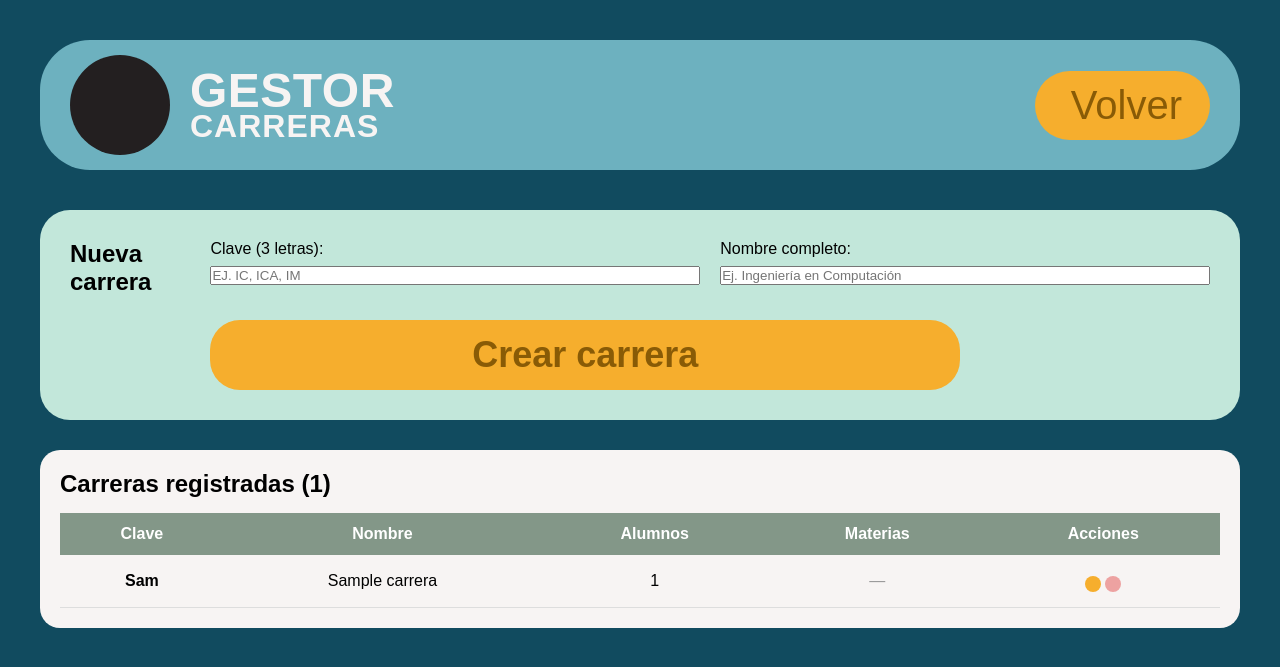
After one commit to rvzorblvde/KardexAcademico, a PHP site: page /admin/carreras.php in a window 1280 px wide. The commit adds this page. Shown: the top 667 px of the page. Run offline with PHP 8.4, Linux system fonts and the light colour scheme; the visitor is signed in with stand-in values (Sample User, id 1); tables that the repository leaves empty hold one stand-in row (values such as "Sample post"); some libraries are stand-ins or nearby versions.

Commit message:
Added career CRUD functions closes #29

```diff
--- a/admin.php
+++ b/admin.php
@@ -50,6 +50,9 @@ require_once 'includes/auth_admin.php'; ?>
         </section>
 
         <nav class="alumno-nav">
+            <a href="admin/carreras.php" class="tab-tbn">
+                <iconify-icon icon="heroicons:building-library-solid"></iconify-icon> Carreras
+            </a>
             <a href="admin/alumnos.php" class="tab-btn">
                 <iconify-icon icon="heroicons:user-group-solid"></iconify-icon> Alumnos
             </a>
--- /dev/null
+++ b/admin/carreras.php
@@ -0,0 +1,150 @@
+<?php
+require_once __DIR__ . '/../includes/auth_admin.php';
+require_once __DIR__ . '/../includes/connection.php';
+
+// Modo edición
+$carrera_editar = null;
+if (isset($_GET['editar'])) {
+    $stmt = $pdo->prepare("SELECT * FROM Carrera WHERE id_carrera = ?");
+    $stmt->execute([(int) $_GET['editar']]);
+    $carrera_editar = $stmt->fetch();
+}
+
+// Listado con conteo de dependencias (alumnos y materias)
+$carreras = $pdo->query("
+    SELECT c.id_carrera, c.clave_carrera, c.Nombre,
+           (SELECT COUNT(*) FROM Alumno  a WHERE a.id_carrera = c.id_carrera) AS num_alumnos,
+           (SELECT COUNT(*) FROM Materia m WHERE m.id_carrera = c.id_carrera) AS num_materias
+    FROM Carrera c
+    ORDER BY c.clave_carrera
+")->fetchAll();
+
+$msg = $_GET['msg'] ?? null;
+?>
+<!DOCTYPE html>
+<html lang="es">
+<head>
+    <meta charset="UTF-8">
+    <meta name="viewport" content="width=device-width, initial-scale=1.0">
+    <title>Gestionar Carreras</title>
+    <script src="https://code.iconify.design/iconify-icon/2.1.0/iconify-icon.min.js"></script>
+    <link rel="stylesheet" href="../styles/style.css">
+</head>
+<body>
+    <header>
+        <div class="logo-contenedor">
+            <div class="escudo-placeholder"></div>
+            <h1>
+                <span class="txt-kardex">Gestor</span>
+                <span class="txt-academico">Carreras</span>
+            </h1>
+        </div>
+        <nav><ul>
+            <li><a href="../admin.php" class="btn-nav">
+                <iconify-icon icon="heroicons:arrow-left-solid"></iconify-icon>
+                <span>Volver</span>
+            </a></li>
+        </ul></nav>
+    </header>
+
+    <main class="alumno-contenedor">
+        <?php if ($msg): ?>
+            <div class="alerta-flash"><?= htmlspecialchars($msg) ?></div>
+        <?php endif; ?>
+
+        <!-- ============ FORMULARIO ============ -->
+        <section class="perfil-card">
+            <h2><?= $carrera_editar ? 'Editar carrera' : 'Nueva carrera' ?></h2>
+
+            <form action="actions/carrera_guardar.php" method="POST" class="form-admin">
+                <?php if ($carrera_editar): ?>
+                    <input type="hidden" name="id_carrera"
+                           value="<?= $carrera_editar['id_carrera'] ?>">
+                <?php endif; ?>
+
+                <div class="form-grid">
+                    <div class="input-grupo">
+                        <label>Clave (3 letras):</label>
+                        <input type="text" name="clave_carrera" required
+                               maxlength="3" minlength="2"
+                               style="text-transform: uppercase;"
+                               placeholder="Ej. IC, ICA, IM"
+                               value="<?= htmlspecialchars($carrera_editar['clave_carrera'] ?? '') ?>">
+                    </div>
+
+                    <div class="input-grupo">
+                        <label>Nombre completo:</label>
+                        <input type="text" name="nombre" required maxlength="80"
+                               placeholder="Ej. Ingeniería en Computación"
+                               value="<?= htmlspecialchars($carrera_editar['Nombre'] ?? '') ?>">
+                    </div>
+                </div>
+
+                <div class="form-acciones">
+                    <button type="submit" class="btn-login">
+                        <?= $carrera_editar ? 'Actualizar' : 'Crear carrera' ?>
+                    </button>
+                    <?php if ($carrera_editar): ?>
+                        <a href="carreras.php" class="btn-cancelar">Cancelar edición</a>
+                    <?php endif; ?>
+                </div>
+            </form>
+        </section>
+
+        <!-- ============ LISTADO ============ -->
+        <section class="tabla-scroll">
+            <h2 style="margin-bottom: 15px;">Carreras registradas (<?= count($carreras) ?>)</h2>
+            <table class="tabla-kardex">
+                <thead>
+                    <tr>
+                        <th>Clave</th>
+                        <th>Nombre</th>
+                        <th>Alumnos</th>
+                        <th>Materias</th>
+                        <th>Acciones</th>
+                    </tr>
+                </thead>
+                <tbody>
+                <?php foreach ($carreras as $c):
+                    $tiene_dependencias = $c['num_alumnos'] > 0 || $c['num_materias'] > 0;
+                ?>
+                    <tr>
+                        <td><strong><?= htmlspecialchars($c['clave_carrera']) ?></strong></td>
+                        <td><?= htmlspecialchars($c['Nombre']) ?></td>
+                        <td>
+                            <?php if ($c['num_alumnos'] > 0): ?>
+                                <span class="estado-pill activo"><?= $c['num_alumnos'] ?></span>
+                            <?php else: ?>
+                                <span style="color: #999;">—</span>
+                            <?php endif; ?>
+                        </td>
+                        <td>
+                            <?php if ($c['num_materias'] > 0): ?>
+                                <span class="estado-pill activo"><?= $c['num_materias'] ?></span>
+                            <?php else: ?>
+                                <span style="color: #999;">—</span>
+                            <?php endif; ?>
+                        </td>
+                        <td>
+                            <a href="?editar=<?= $c['id_carrera'] ?>"
+                               class="btn-tabla" title="Editar">
+                                <iconify-icon icon="heroicons:pencil-square-solid"></iconify-icon>
+                            </a>
+                            <form action="actions/carrera_eliminar.php" method="POST" style="display:inline"
+                                  onsubmit="return confirm('¿Eliminar la carrera <?= htmlspecialchars($c['clave_carrera']) ?>? Esta acción es permanente.')">
+                                <input type="hidden" name="id_carrera" value="<?= $c['id_carrera'] ?>">
+                                <button type="submit" class="btn-tabla btn-rojo"
+                                        title="<?= $tiene_dependencias ? 'No se puede: hay dependencias' : 'Eliminar' ?>"
+                                        <?= $tiene_dependencias ? 'disabled' : '' ?>>
+                                    <iconify-icon icon="heroicons:trash-solid"></iconify-icon>
+                                </button>
+                            </form>
+                        </td>
+                    </tr>
+                <?php endforeach; ?>
+                </tbody>
+            </table>
+        </section>
+    </main>
+</body>
+</html>
--- a/styles/style.css
+++ b/styles/style.css
@@ -652,3 +652,8 @@ nav ul {
     font-weight: 700;
     margin-bottom: 20px;
 }
+
+.btn-tabla:disabled {
+    opacity: 0.4;
+    cursor: not-allowed;
+}
```
Also changed, not shown: admin/actions/carrera_eliminar.php (added, +36 -0 lines), admin/actions/carrera_guardar.php (added, +44 -0 lines).
